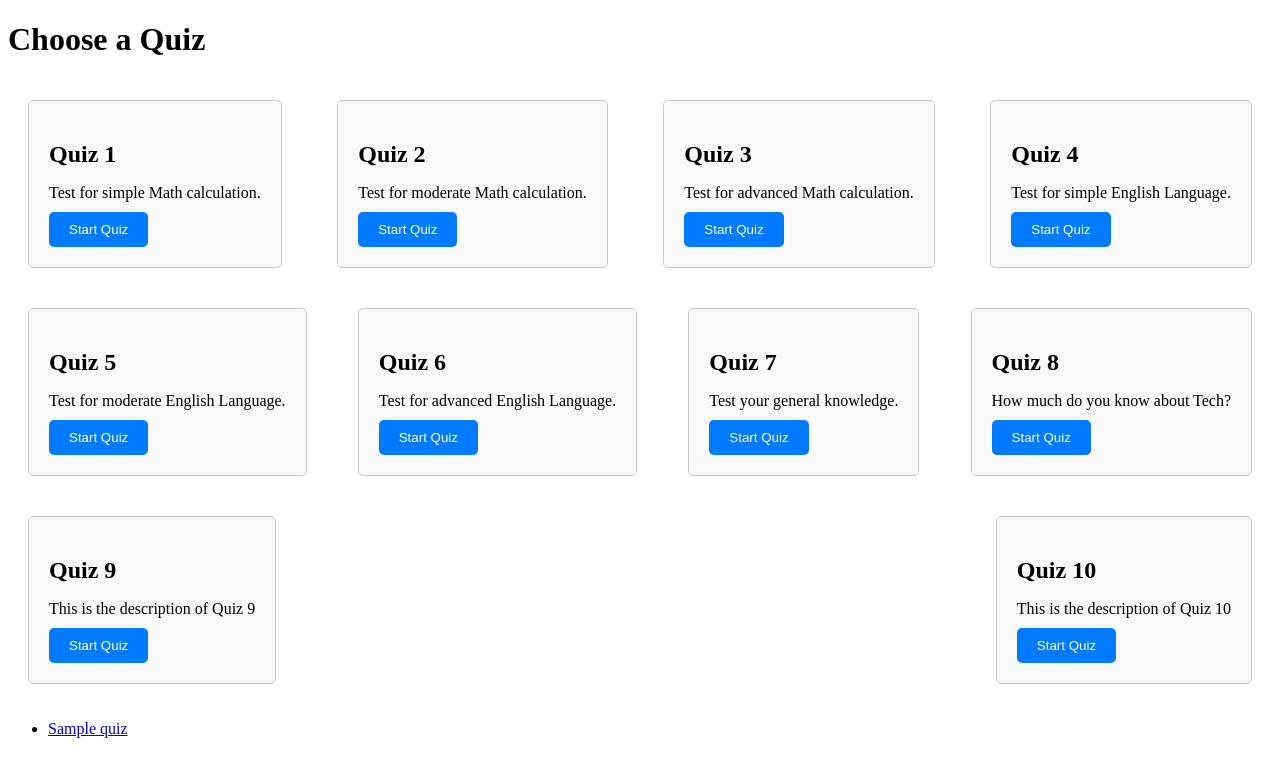
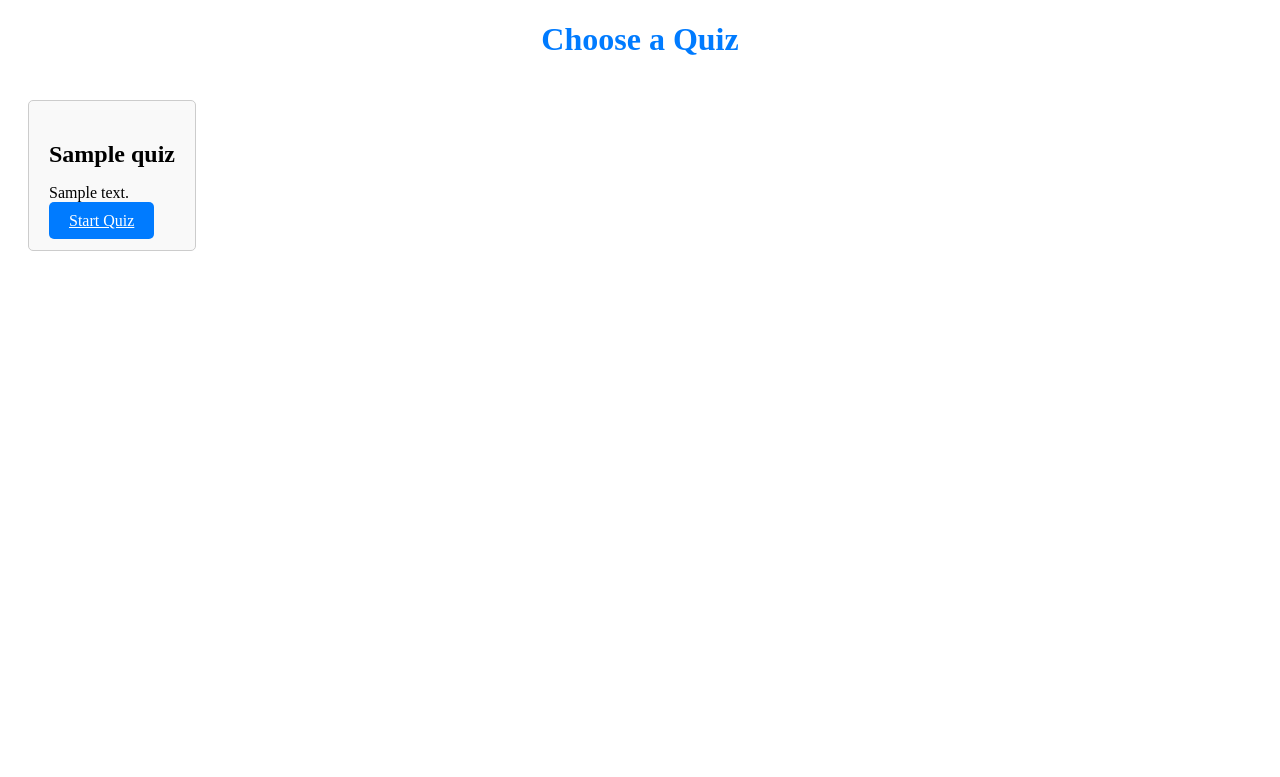
Before and after one commit to millywanderi/portfolio, a Django app: page /quiz/quiz-selection in a window 1280 px wide. Shown: the top 777 px of the page. Run offline with Django 5.2, Linux system fonts and the light colour scheme; tables that the repository leaves empty hold one stand-in row (values such as "Sample post").

Commit message:
Modified quiz selection to obtain quiz using quiz id

```diff
--- a/TriviaMeld/templates/quiz/quiz_selection.html
+++ b/TriviaMeld/templates/quiz/quiz_selection.html
@@ -8,69 +8,27 @@
     <body>
         <h1>Choose a Quiz</h1>
 
-        <!-- Multiple Quizzes -->
+        <!-- Loop through all quizzes -->
         <div class="quiz-column">
+            {% for quiz in quizzes %}
             <div class="quiz-container">
-                <h2 class="quiz-title">Quiz 1</h2>
-                <p class="quiz-description">Test for simple Math calculation.</p>
-                <button class="start-quiz-btn">Start Quiz</button>
+                <!-- Display quiz title and description -->
+                <h2 class="quiz-title">{{ quiz.title }}</h2>
+                <p class="quiz-description">{{ quiz.description }}</p>
+                <!-- Link to start the quiz -->
+                <a href="{% url 'quiz_interface' quiz_id=quiz.id %}" class="start-quiz-btn">Start Quiz</a>
             </div>
-            <div class="quiz-container">
-                <h2 class="quiz-title">Quiz 2</h2>
-                <p class="quiz-description">Test for moderate Math calculation.</p>
-                <button class="start-quiz-btn">Start Quiz</button>
-            </div>
-            <div class="quiz-container">
-                <h2 class="quiz-title">Quiz 3</h2>
-                <p class="quiz-description">Test for advanced Math calculation.</p>
-                <button class="start-quiz-btn">Start Quiz</button>
-            </div>
-            <div class="quiz-container">
-                <h2 class="quiz-title">Quiz 4</h2>
-                <p class="quiz-description">Test for simple English Language.</p>
-                <button class="start-quiz-btn">Start Quiz</button>
-            </div>
-            <div class="quiz-container">
-                <h2 class="quiz-title">Quiz 5</h2>
-                <p class="quiz-description">Test for moderate English Language.</p>
-                <button class="start-quiz-btn">Start Quiz</button>
-            </div>
-            <div class="quiz-container">
-                <h2 class="quiz-title">Quiz 6</h2>
-                <p class="quiz-description">Test for advanced English Language.</p>
-                <button class="start-quiz-btn">Start Quiz</button>
-            </div>
-            <div class="quiz-container">
-                <h2 class="quiz-title">Quiz 7</h2>
-                <p class="quiz-description">Test your general knowledge.</p>
-                <button class="start-quiz-btn">Start Quiz</button>
-            </div>
-            <div class="quiz-container">
-                <h2 class="quiz-title">Quiz 8</h2>
-                <p class="quiz-description">How much do you know about Tech?</p>
-                <button class="start-quiz-btn">Start Quiz</button>
-            </div>
-            <div class="quiz-container">
-                <h2 class="quiz-title">Quiz 9</h2>
-                <p class="quiz-description">This is the description of Quiz 9</p>
-                <button class="start-quiz-btn">Start Quiz</button>
-            </div>
-            <div class="quiz-container">
-                <h2 class="quiz-title">Quiz 10</h2>
-                <p class="quiz-description">This is the description of Quiz 10</p>
-                <button class="start-quiz-btn">Start Quiz</button>
-            </div>
+            {% endfor %}
         </div>
-
-        <ul>
-            {% for quiz in quizzes %}
-            <li><a href="{% url 'quiz_detail' quiz.id %}">{{ quiz.title }}</a></li>
-            {% endfor %}
-        </ul>
     </body>
 </html>
 
 <style>
+
+    h1 {
+        text-align: center;
+        color: #007bff;
+    }
     .quiz-container {
         margin: 20px;
         padding: 20px;
```
